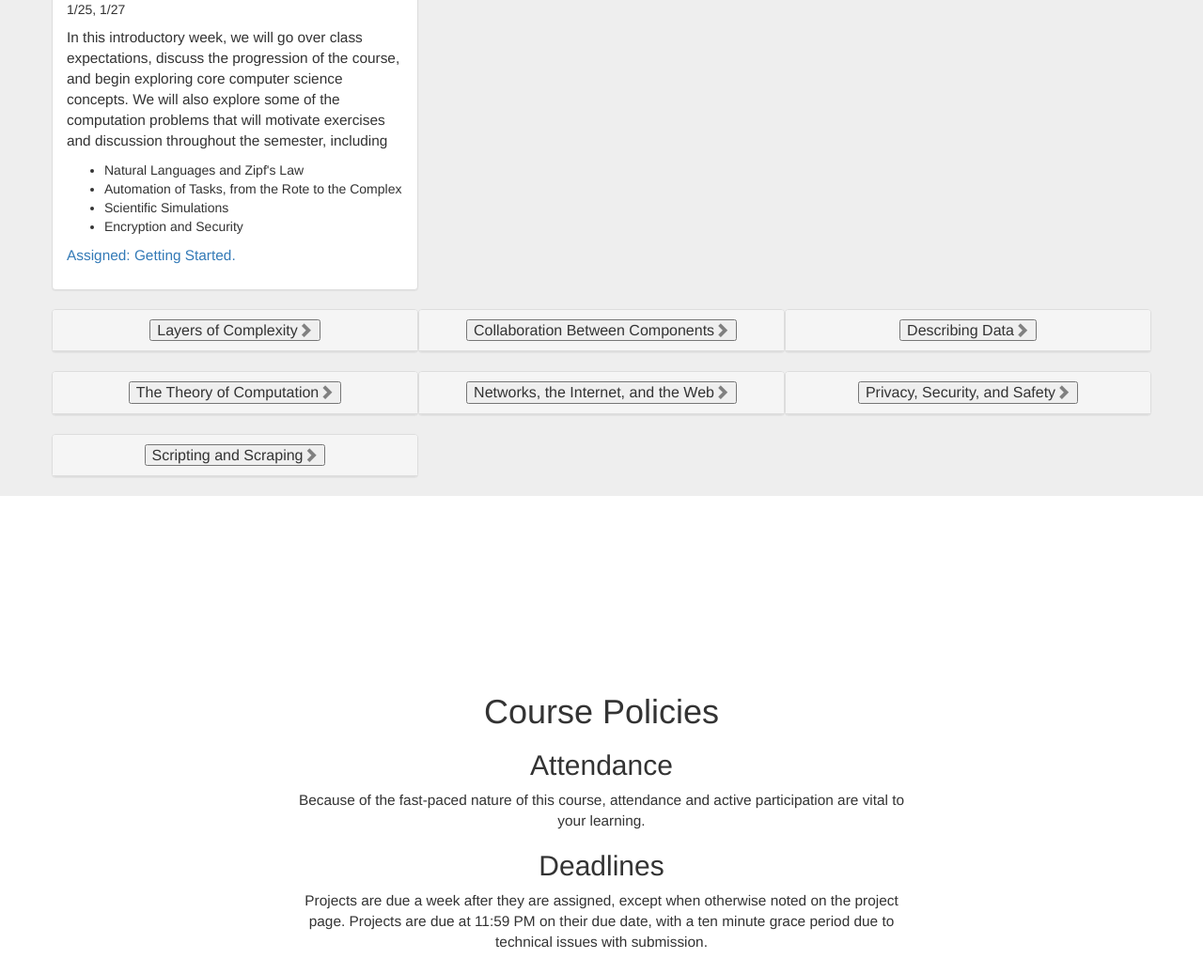
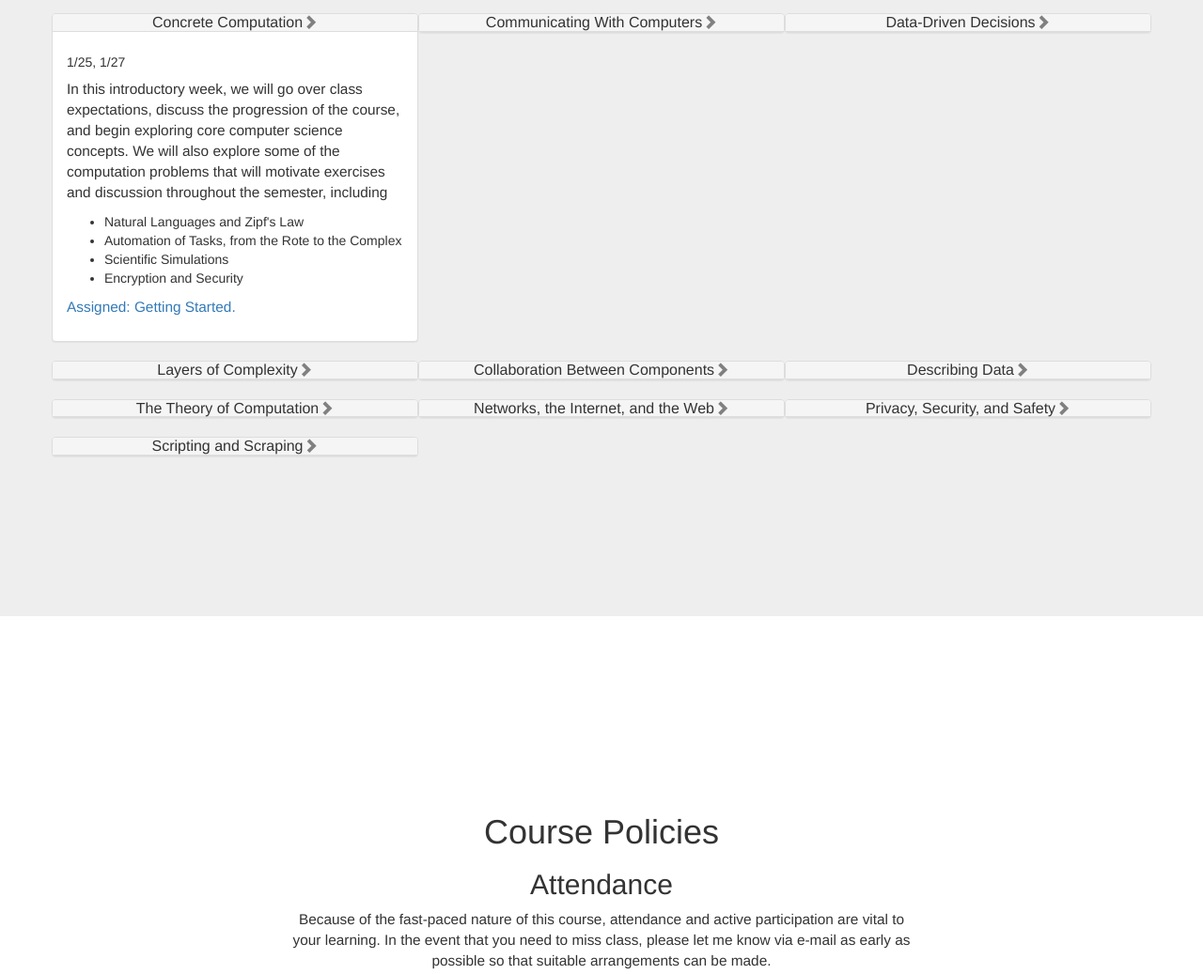
Before and after one commit to CodeSoftwareComputation/codesoftwarecomputation.github.io, a plain HTML site: page index.html in a window 1280 px wide. Shown: the part 895-1932 px from the top of the page at 94% size. Drawn offline with Linux system fonts and the light colour scheme.

Commit message:
Fix buttons

```diff
--- a/css/scrolling-nav.css
+++ b/css/scrolling-nav.css
@@ -60,6 +60,7 @@ of those sections to manage the look and feel of the site. */
     margin-bottom:5vh;
     text-align: center;
     background: #fff;
+    min-height:70%;
 }
 .services-section {
     height: 100%;
@@ -67,7 +68,9 @@ of those sections to manage the look and feel of the site. */
     text-align: center;
     background: #fff;
 }
-
+.dark-section {
+    background: #eee;
+}
 .contact-section {
     height: 100%;
     margin-top:10px;
--- a/css/style.css
+++ b/css/style.css
@@ -12,6 +12,10 @@
 .panel-heading button.collapsed:after {
     content:"\e080";
 }
+
+.panel-heading {
+    padding:0;
+}
 p {
     font-size:1.1em;
 }
@@ -21,5 +25,15 @@ p {
 }
 
 .readable {
-max-width:50em;
+    max-width:50em;
 }
+
+button {
+    margin      : 0;
+    padding     : 0;
+    border      : 0;
+    background  : transparent;
+    font-family : inherit;
+    font-size   : 1em;
+    cursor      : pointer;
+}
--- a/index.html
+++ b/index.html
@@ -73,7 +73,7 @@
         </nav>
 
         <!-- Intro Section -->
-        <section id="intro" class="intro-section">
+        <section id="intro" class="intro-section section">
             <div class="container">
                 <div class="row">
                     <div class="col-lg-12">
@@ -86,7 +86,7 @@
         </section>
 
         <!-- About Section -->
-        <section id="topics" class="about-section">
+        <section id="topics" class="about-section section dark-section">
             <div class="container">
                 <div class="row">
                     <div class="col-lg-12">
@@ -459,7 +459,10 @@
                 <h2>Attendance</h2>
                 <p>Because of the fast-paced nature of this course,
                 attendance and active participation are vital to
-                your learning.</p>
+                your learning. In the event that you need to miss
+                class, please let me know via e-mail as early
+                as possible so that suitable arrangements can be made.
+                </p>
                 <h2>Deadlines</h2>
                 <p>
                 Projects are due a week after they are assigned,
@@ -504,7 +507,7 @@
                 </p>
             </div>
         </section>
-        <section id="grading" class="section">
+        <section id="grading" class="section dark-section">
             <div class="container readable">
                 <h1>Grading</h1>
                 <p>
@@ -625,7 +628,7 @@
         </section>
 
         <!-- Contact Section -->
-        <section id="contact" class="contact-section">
+        <section id="contact" class="contact-section dark-section">
             <div class="container">
                 <div class="row">
                     <div class="col-lg-12">
```
Also changed, not shown: 1 other file.
